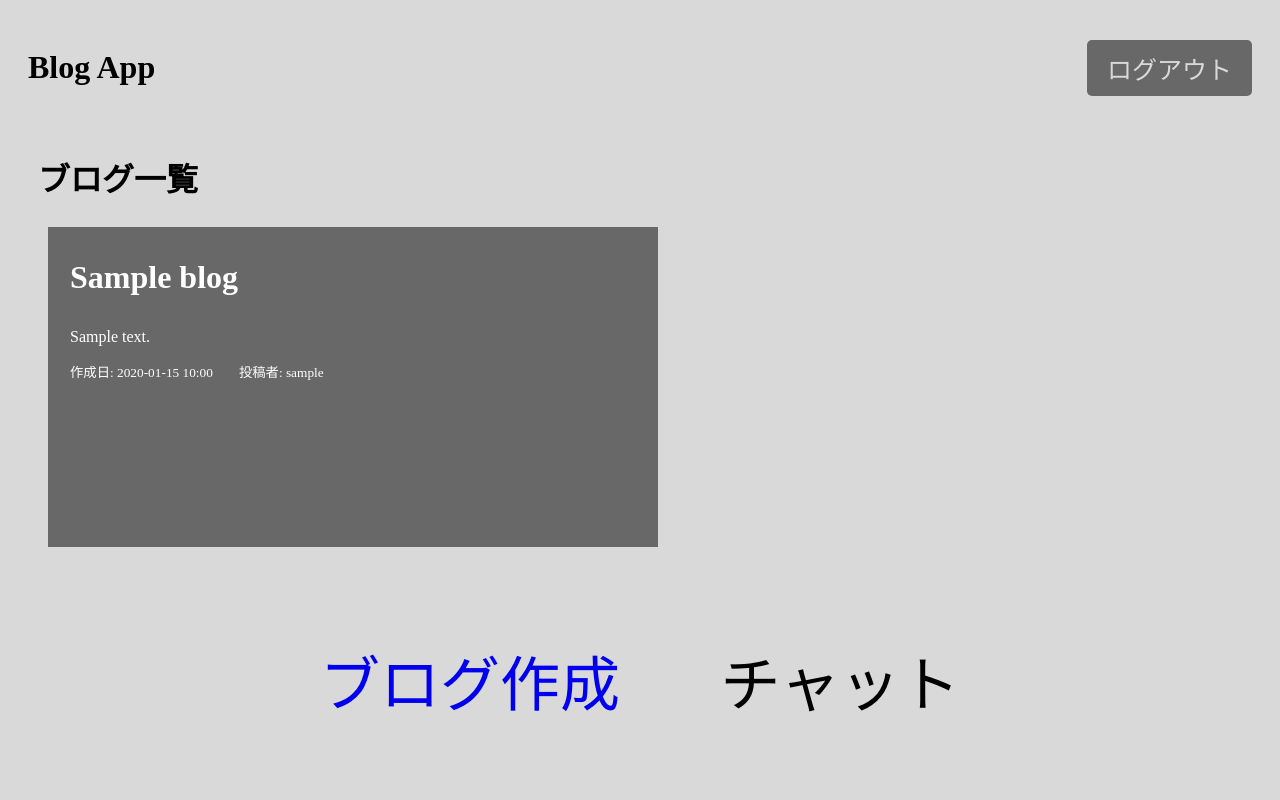
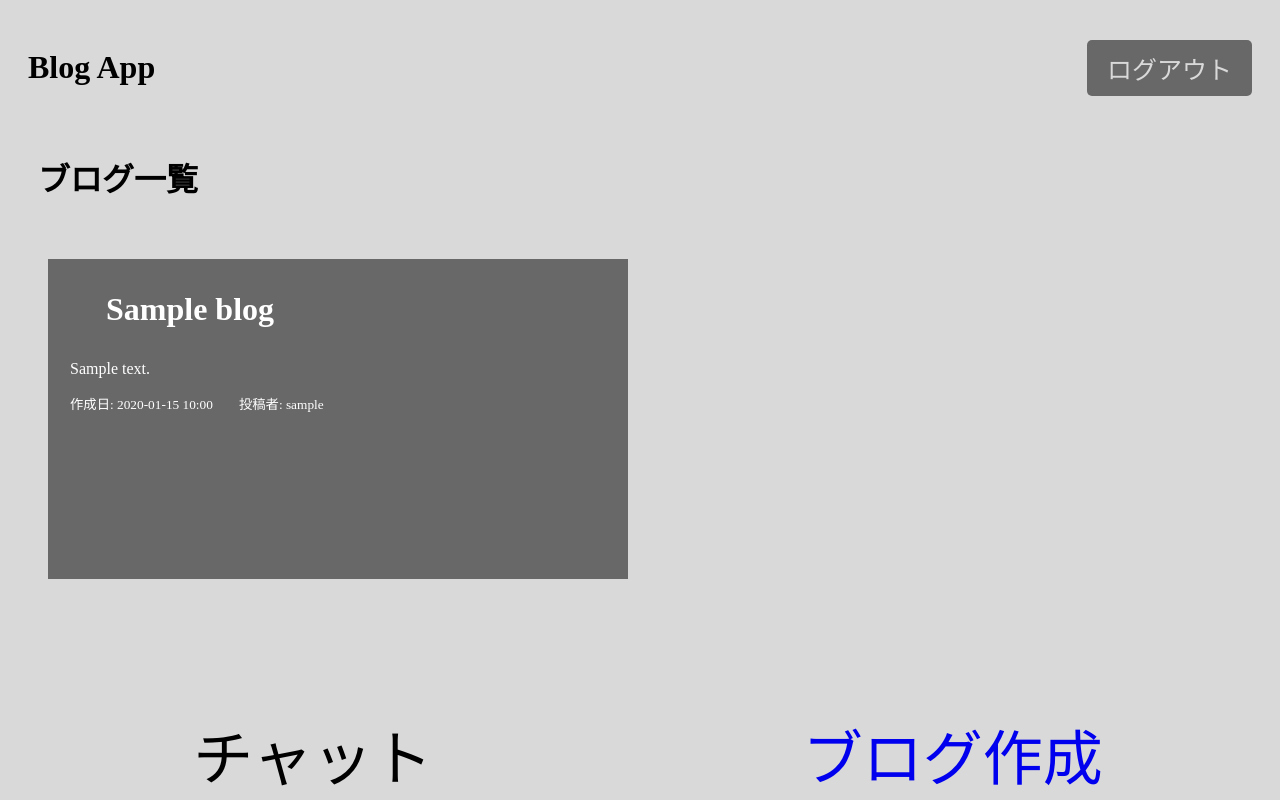
Before and after one commit to 2024AIT-OOP2-G13/blog-app, a Flask app: template templates/home.html in a window 1280 px wide. Run offline with Flask 3, Linux system fonts and the light colour scheme; the template is opened without the code that fills it: most values are stand-ins (such as "Sample title", 1, 10 or a date in 2020).

Commit message:
見た目の修正

```diff
--- a/app.py
+++ b/app.py
@@ -8,15 +8,11 @@ from functools import wraps
 
 app = Flask(__name__)
 
-# データベースの初期化
 initialize_database()
 
-# セッションで使用する secret_key を設定
 app.secret_key = 'secret_key'
 
-# Blueprintの作成
 user_bp = Blueprint('upload_blog', __name__, url_prefix='/upload_blog')
-# Blueprintの登録
 app.register_blueprint(user_bp)
 
 def login_required(f):
@@ -36,7 +32,7 @@ def login():
         try:
             user = User.get(User.username == username)
             if user.check_password(password):
-                session['username'] = username  # セッションにユーザー名を保存
+                session['username'] = username
                 print("ログインに成功しました。")
             else:
                 flash('パスワードが間違っています。')
@@ -74,7 +70,6 @@ def register_user():
 @app.route("/home")
 @login_required
 def home():
-    # ブログデータを取得
     blogs = get_blogs()
     return render_template("home.html", blogs=blogs)
 
--- a/static/home.css
+++ b/static/home.css
@@ -19,6 +19,9 @@ body {
 .blogs ul {
     display: grid;
     grid-template-columns: 1fr 1fr;
+    margin:0 auto;
+    text-items:center;
+
 }
 
 .blogs ul li {
@@ -26,10 +29,10 @@ body {
     color: white;
     list-style: none;
     border-bottom: none;
-    /* width:30vw; */
     height: 40vh;
     margin-bottom: 3px;
-    margin-right: 2px;
+    margin-right: 2em;
+
 }
 
 .blogs a {
@@ -47,34 +50,32 @@ body {
 
 .blogs h3 {
     font-size: 2rem;
-    margin-left: 22px;
+    padding-left: 10%;
+    padding-top:1em;
 }
 
 footer {
-    display: flex;
-    /* width:80%;
-    margin:20px auto;   //20pxで上下に20px空けるautoで左右に自動的に空けるから中央寄せになる
-    align-items:center;
-    bottom:10px;
-    position: fixed; //fixedで固定 */
-    position: fixed;
-    inset: 0;
-    margin: auto 20em 6em;
-    height: 50px;
-    align-items: center;
+     display:flex;
+     position: fixed;
+     bottom: 3px;
+     width:100vw;
+     align-items:center;
+     justify-content:space-around;
 
 }
 
 
-.chat {
-    flex: 1;
-    text-align: right;
+.blog-create {
     font-size: 60px;
+    flex:1;
+    text-align:right;
+    text-decoration: none;
+
 }
 
-.blog-create {
+.chat {
     font-size: 60px;
-    text-decoration: none;
+    display:flex;
 }
 
 .logout-btn {
--- a/templates/home.html
+++ b/templates/home.html
@@ -9,6 +9,7 @@
 </head>
 
 <body>
+    <div>
         <div class="header">
             <h1>Blog App</h1>
             <a href="{{ url_for('logout') }}" class="logout-btn">ログアウト</a>
@@ -19,12 +20,16 @@
             {% if blogs|length > 0 %}
             <ul>
                 {% for blog in blogs %}
+                <a href="{{ url_for('userblog',user_id = blog.id)}}">
                     <li>
+
                         <h3>{{ blog.title }}</h3>
                         <p>{{ blog.content }}</p>
                         <small>作成日: {{ blog.created_at.strftime('%Y-%m-%d %H:%M') }}</small>
                         <small>投稿者: {{ blog.user.username }}</small>
+
                     </li>
+                </a>
                 {% endfor %}
             </ul>
             {% else %}
@@ -34,11 +39,12 @@
         </div>
 
         <footer>
-        <p>
-            <a href={{ url_for('add') }} class="blog-create">ブログ作成</a>
-        </p>
-        <p class="chat">チャット</p>
+            <div class="chat">チャット</div>
+            <div><a href={{ url_for('add') }} class="blog-create">ブログ作成</a></div>
+
         </footer>
+    </div>
+
 </body>
 
 </html>
```
Lines whose indentation alone changed are shown as unchanged.
